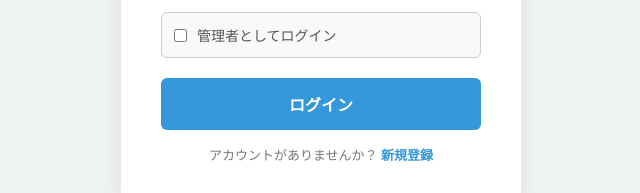
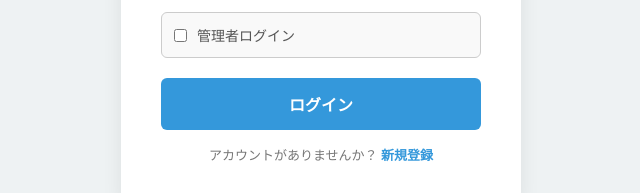
Before and after one commit to senadayon/minna-no-chat, a website: page public/index.html in a window 1280 px wide. Shown: the part 434-627 px from the top of the page, 319-959 px from the left. Drawn offline with Linux system fonts and the light colour scheme.

Commit message:
Update index.html

```diff
--- a/public/index.html
+++ b/public/index.html
@@ -38,7 +38,7 @@
     </div>
     <div class="checkbox-group" id="admin-toggle">
         <input type="checkbox" id="is-admin">
-        <label for="is-admin">管理者としてログイン</label>
+        <label for="is-admin">管理者ログイン</label>
     </div>
     <button class="btn" id="submit-btn" onclick="handleSubmit()">ログイン</button>
     <div class="toggle-link" id="toggle-text">
```
